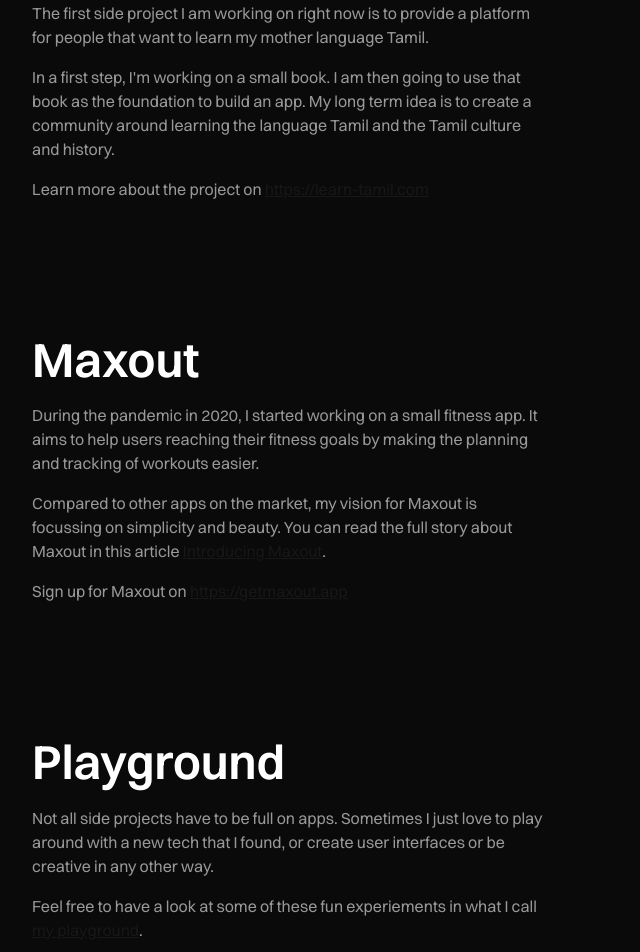
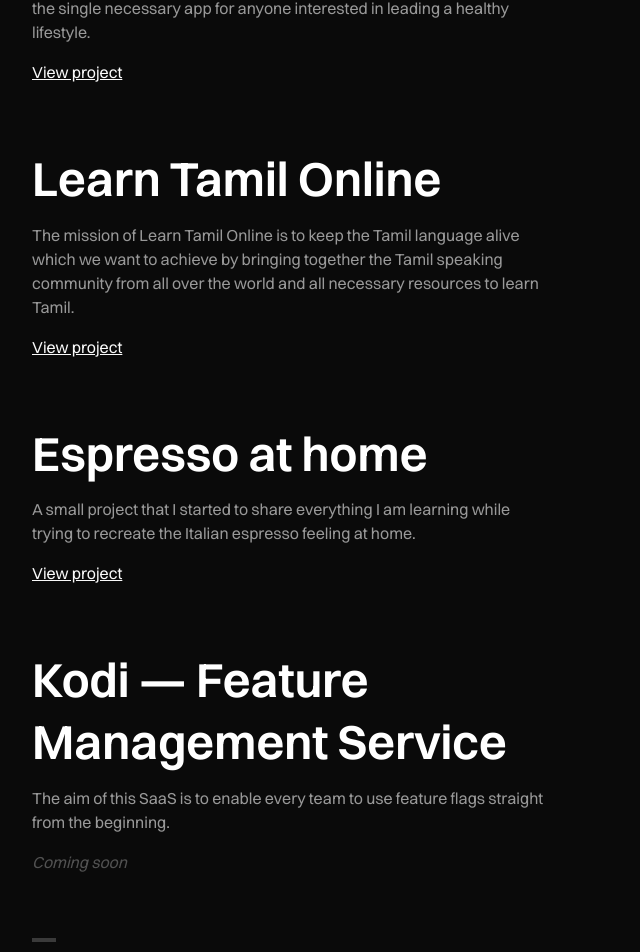
Before and after one commit to rathesDot/rathes.me, a Next.js app: page /work in a window 1280 px wide. Shown: the part 460-1412 px from the top of the page, without its empty margins (0-640 px from the left). Built offline with nearby package versions, Linux system fonts and the light colour scheme.

Commit message:
🚧 Add projects --- Long-term Maxout and Learn Tamil Online will have separate pages discussing the background and approach

```diff
--- a/src/pages/work.tsx
+++ b/src/pages/work.tsx
@@ -37,86 +37,43 @@
           .
         </Paragraph>
 
-        <section className="mt-32">
-          <Heading2>Learn Tamil Online</Heading2>
+        <section className="my-16 flex flex-col gap-4">
+          <Heading2 size={4} className="text-neutral-400">
+            Active projects
+          </Heading2>
+          <div className="flex flex-col gap-16">
+            <section>
+              <Heading3 size={2}>Maxout 2.0</Heading3>
               <Paragraph>
-            The first side project I am working on right now is to provide a
-            platform for people that want to learn my mother language Tamil.
+                After a first attempt as a workout planning app, Maxout 2.0 aims
+                to be the single necessary app for anyone interested in leading
+                a healthy lifestyle.
               </Paragraph>
+              <Link
+                underlined
+                href="https://getmaxout.app"
+                className="text-neutral-50"
+              >
+                View project
+              </Link>
+            </section>
+            <section>
+              <Heading3 size={2}>Learn Tamil Online</Heading3>
               <Paragraph>
-            In a first step, I'm working on a small book. I am then going to use
-            that book as the foundation to build an app. My long term idea is to
-            create a community around learning the language Tamil and the Tamil
-            culture and history.
+                The mission of Learn Tamil Online is to keep the Tamil language
+                alive which we want to achieve by bringing together the Tamil
+                speaking community from all over the world and all necessary
+                resources to learn Tamil.
               </Paragraph>
-          <Paragraph>
-            Learn more about the project on{" "}
               <Link
                 underlined
                 href="https://learn-tamil.com"
-              className="text-neutral-900 dark:text-neutral-50"
+                className="text-neutral-50"
               >
-              https://learn-tamil.com
+                View project
               </Link>
-          </Paragraph>
             </section>
-        <section className="mt-32">
-          <Heading2>Maxout</Heading2>
-          <Paragraph>
-            During the pandemic in 2020, I started working on a small fitness
-            app. It aims to help users reaching their fitness goals by making
-            the planning and tracking of workouts easier.
-          </Paragraph>
-          <Paragraph>
-            Compared to other apps on the market, my vision for Maxout is
-            focussing on simplicity and beauty. You can read the full story
-            about Maxout in this article{" "}
-            <Link
-              underlined
-              href="https://getmaxout.app/blog/introducing-maxout/"
-              className="text-neutral-900 dark:text-neutral-50"
-            >
-              Introducing Maxout
-            </Link>
-            .
-          </Paragraph>
-          <Paragraph>
-            Sign up for Maxout on{" "}
-            <Link
-              underlined
-              href="https://getmaxout.app"
-              className="text-neutral-900 dark:text-neutral-50"
-            >
-              https://getmaxout.app
-            </Link>
-          </Paragraph>
-        </section>
-        <section className="mt-32">
-          <Heading2>Playground</Heading2>
-          <Paragraph>
-            Not all side projects have to be full on apps. Sometimes I just love
-            to play around with a new tech that I found, or create user
-            interfaces or be creative in any other way.
-          </Paragraph>
-          <Paragraph>
-            Feel free to have a look at some of these fun experiements in what I
-            call{" "}
-            <Link
-              underlined
-              href="https://play.rathes.me"
-              className="text-neutral-900 dark:text-neutral-50"
-            >
-              my playground
-            </Link>
-            .
-          </Paragraph>
-        </section>
-
-        <section className="my-16">
-          <Heading2 size={4} className="text-neutral-400">
-            Other projects
-          </Heading2>
-          <section className="my-8">
+            <section>
               <Heading3 size={2}>Espresso at home</Heading3>
               <Paragraph>
                 A small project that I started to share everything I am learning
@@ -124,26 +81,23 @@
               </Paragraph>
               <Link
                 underlined
-              href="https://espresso-at-home.com/"
+                href="https://espresso-at-home.com"
                 className="text-neutral-50"
               >
                 View project
               </Link>
             </section>
-          <section className="my-8">
+            <section>
               <Heading3 size={2}>Kodi — Feature Management Service</Heading3>
               <Paragraph>
-              The aim of this SaaS is to enable every team to use feature flags
-              straight from the beginning.
+                The aim of this SaaS is to enable every team to use feature
+                flags straight from the beginning.
               </Paragraph>
-            <Link
-              underlined
-              href="https://espresso-at-home.com/"
-              className="text-neutral-50"
-            >
-              View project
+              <Link disabled className="italic text-neutral-50/30">
+                Coming soon
               </Link>
             </section>
+          </div>
         </section>
 
         <Separator />
```
Lines whose indentation alone changed are shown as unchanged.
